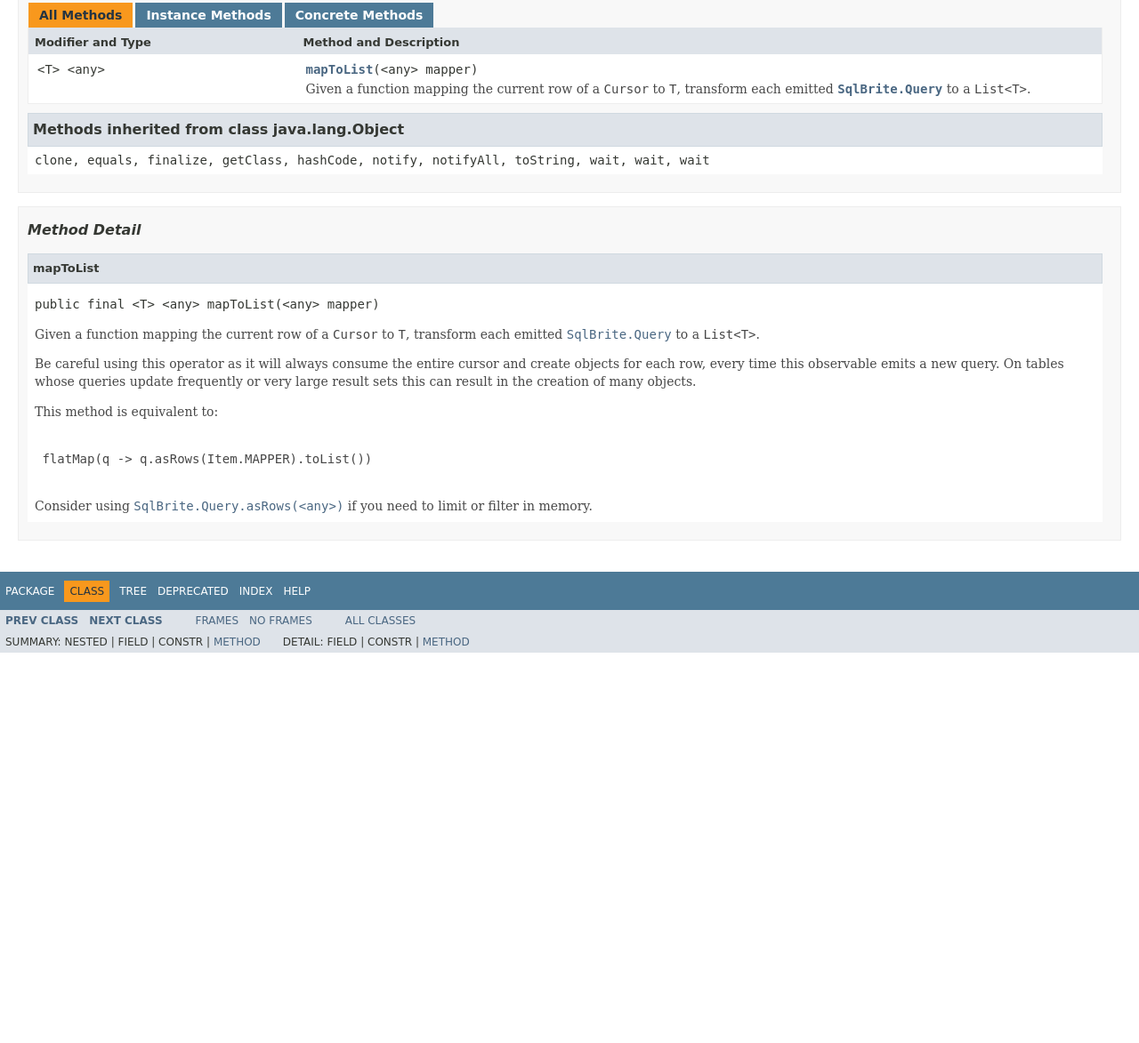
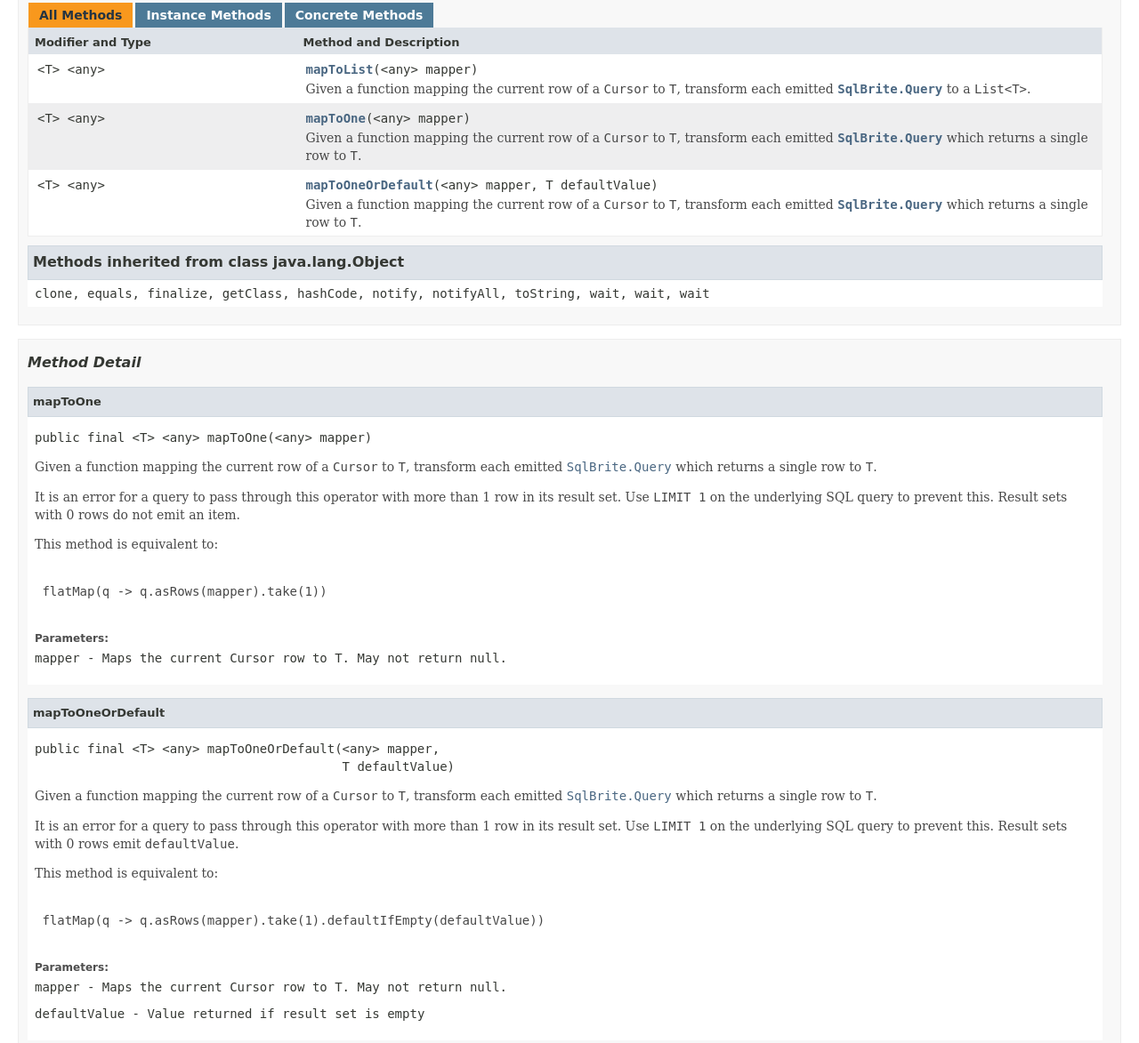
Before and after one commit to square/sqlbrite, a plain HTML site: page com/squareup/sqlbrite/QueryObservable.html in a window 1280 px wide. Shown: the part 405-1578 px from the top of the page at 89% size. Before the commit the page ends 1139 px from the top, so only its background shows below. Drawn offline with Linux system fonts and the light colour scheme; a web font is replaced by a local one.

Commit message:
Website at Thu Oct 15 11:46:32 EDT 2015

```diff
--- a/com/squareup/sqlbrite/QueryObservable.html
+++ b/com/squareup/sqlbrite/QueryObservable.html
@@ -2,9 +2,9 @@
 <!-- NewPage -->
 <html lang="en">
 <head>
-<!-- Generated by javadoc (1.8.0_45) on Mon Aug 31 14:37:14 EDT 2015 -->
+<!-- Generated by javadoc (1.8.0_45) on Tue Sep 22 15:04:33 EDT 2015 -->
 <title>QueryObservable (sqlbrite API)</title>
-<meta name="date" content="2015-08-31">
+<meta name="date" content="2015-09-22">
 <link rel="stylesheet" type="text/css" href="../../../stylesheet.css" title="Style">
 <script type="text/javascript" src="../../../script.js"></script>
 </head>
@@ -18,7 +18,7 @@
     catch(err) {
     }
 //-->
-var methods = {"i0":10};
+var methods = {"i0":10,"i1":10,"i2":10};
 var tabs = {65535:["t0","All Methods"],2:["t2","Instance Methods"],8:["t4","Concrete Methods"]};
 var altColor = "altColor";
 var rowColor = "rowColor";
@@ -140,6 +140,21 @@ extends &lt;any&gt;</pre>
  emitted <a href="../../../com/squareup/sqlbrite/SqlBrite.Query.html" title="class in com.squareup.sqlbrite"><code>SqlBrite.Query</code></a> to a <code>List&lt;T&gt;</code>.</div>
 </td>
 </tr>
+<tr id="i1" class="rowColor">
+<td class="colFirst"><code>&lt;T&gt;&nbsp;&lt;any&gt;</code></td>
+<td class="colLast"><code><span class="memberNameLink"><a href="../../../com/squareup/sqlbrite/QueryObservable.html#mapToOne--">mapToOne</a></span>(&lt;any&gt;&nbsp;mapper)</code>
+<div class="block">Given a function mapping the current row of a <code>Cursor</code> to <code>T</code>, transform each
+ emitted <a href="../../../com/squareup/sqlbrite/SqlBrite.Query.html" title="class in com.squareup.sqlbrite"><code>SqlBrite.Query</code></a> which returns a single row to <code>T</code>.</div>
+</td>
+</tr>
+<tr id="i2" class="altColor">
+<td class="colFirst"><code>&lt;T&gt;&nbsp;&lt;any&gt;</code></td>
+<td class="colLast"><code><span class="memberNameLink"><a href="../../../com/squareup/sqlbrite/QueryObservable.html#mapToOneOrDefault--T-">mapToOneOrDefault</a></span>(&lt;any&gt;&nbsp;mapper,
+                 T&nbsp;defaultValue)</code>
+<div class="block">Given a function mapping the current row of a <code>Cursor</code> to <code>T</code>, transform each
+ emitted <a href="../../../com/squareup/sqlbrite/SqlBrite.Query.html" title="class in com.squareup.sqlbrite"><code>SqlBrite.Query</code></a> which returns a single row to <code>T</code>.</div>
+</td>
+</tr>
 </table>
 <ul class="blockList">
 <li class="blockList"><a name="methods.inherited.from.class.java.lang.Object">
@@ -162,6 +177,58 @@ extends &lt;any&gt;</pre>
 <!--   -->
 </a>
 <h3>Method Detail</h3>
+<a name="mapToOne--">
+<!--   -->
+</a>
+<ul class="blockList">
+<li class="blockList">
+<h4>mapToOne</h4>
+<pre>public final&nbsp;&lt;T&gt;&nbsp;&lt;any&gt;&nbsp;mapToOne(&lt;any&gt;&nbsp;mapper)</pre>
+<div class="block">Given a function mapping the current row of a <code>Cursor</code> to <code>T</code>, transform each
+ emitted <a href="../../../com/squareup/sqlbrite/SqlBrite.Query.html" title="class in com.squareup.sqlbrite"><code>SqlBrite.Query</code></a> which returns a single row to <code>T</code>.
+ <p>
+ It is an error for a query to pass through this operator with more than 1 row in its result
+ set. Use <code>LIMIT 1</code> on the underlying SQL query to prevent this. Result sets with 0 rows
+ do not emit an item.
+ <p>
+ This method is equivalent to:
+ <pre><code>
+ flatMap(q -&gt; q.asRows(mapper).take(1))
+ </code></pre></div>
+<dl>
+<dt><span class="paramLabel">Parameters:</span></dt>
+<dd><code>mapper</code> - Maps the current <code>Cursor</code> row to <code>T</code>. May not return null.</dd>
+</dl>
+</li>
+</ul>
+<a name="mapToOneOrDefault--any--java.lang.Object-">
+<!--   -->
+</a><a name="mapToOneOrDefault--T-">
+<!--   -->
+</a>
+<ul class="blockList">
+<li class="blockList">
+<h4>mapToOneOrDefault</h4>
+<pre>public final&nbsp;&lt;T&gt;&nbsp;&lt;any&gt;&nbsp;mapToOneOrDefault(&lt;any&gt;&nbsp;mapper,
+                                         T&nbsp;defaultValue)</pre>
+<div class="block">Given a function mapping the current row of a <code>Cursor</code> to <code>T</code>, transform each
+ emitted <a href="../../../com/squareup/sqlbrite/SqlBrite.Query.html" title="class in com.squareup.sqlbrite"><code>SqlBrite.Query</code></a> which returns a single row to <code>T</code>.
+ <p>
+ It is an error for a query to pass through this operator with more than 1 row in its result
+ set. Use <code>LIMIT 1</code> on the underlying SQL query to prevent this. Result sets with 0 rows
+ emit <code>defaultValue</code>.
+ <p>
+ This method is equivalent to:
+ <pre><code>
+ flatMap(q -&gt; q.asRows(mapper).take(1).defaultIfEmpty(defaultValue))
+ </code></pre></div>
+<dl>
+<dt><span class="paramLabel">Parameters:</span></dt>
+<dd><code>mapper</code> - Maps the current <code>Cursor</code> row to <code>T</code>. May not return null.</dd>
+<dd><code>defaultValue</code> - Value returned if result set is empty</dd>
+</dl>
+</li>
+</ul>
 <a name="mapToList--">
 <!--   -->
 </a>
@@ -178,9 +245,13 @@ extends &lt;any&gt;</pre>
  <p>
  This method is equivalent to:
  <pre><code>
- flatMap(q -&gt; q.asRows(Item.MAPPER).toList())
+ flatMap(q -&gt; q.asRows(mapper).toList())
  </code></pre>
  Consider using <a href="../../../com/squareup/sqlbrite/SqlBrite.Query.html#asRows--"><code>SqlBrite.Query.asRows(&lt;any&gt;)</code></a> if you need to limit or filter in memory.</div>
+<dl>
+<dt><span class="paramLabel">Parameters:</span></dt>
+<dd><code>mapper</code> - Maps the current <code>Cursor</code> row to <code>T</code>. May not return null.</dd>
+</dl>
 </li>
 </ul>
 </li>
```
Also changed, not shown: allclasses-frame.html (+2 -2 lines), allclasses-noframe.html (+2 -2 lines), com/squareup/sqlbrite/BriteContentResolver.html (+5 -2 lines), com/squareup/sqlbrite/BriteDatabase.ConflictAlgorithm.html (+2 -2 lines), com/squareup/sqlbrite/BriteDatabase.Transaction.html (+2 -2 lines), com/squareup/sqlbrite/BriteDatabase.html (+5 -2 lines), com/squareup/sqlbrite/SqlBrite.Logger.html (+2 -2 lines), com/squareup/sqlbrite/SqlBrite.Query.html (+2 -2 lines), com/squareup/sqlbrite/SqlBrite.html (+2 -2 lines), com/squareup/sqlbrite/package-frame.html (+2 -2 lines), com/squareup/sqlbrite/package-summary.html (+2 -2 lines), com/squareup/sqlbrite/package-tree.html (+2 -2 lines), constant-values.html (+2 -2 lines), deprecated-list.html (+2 -2 lines), 4 more files, 1 other file.
